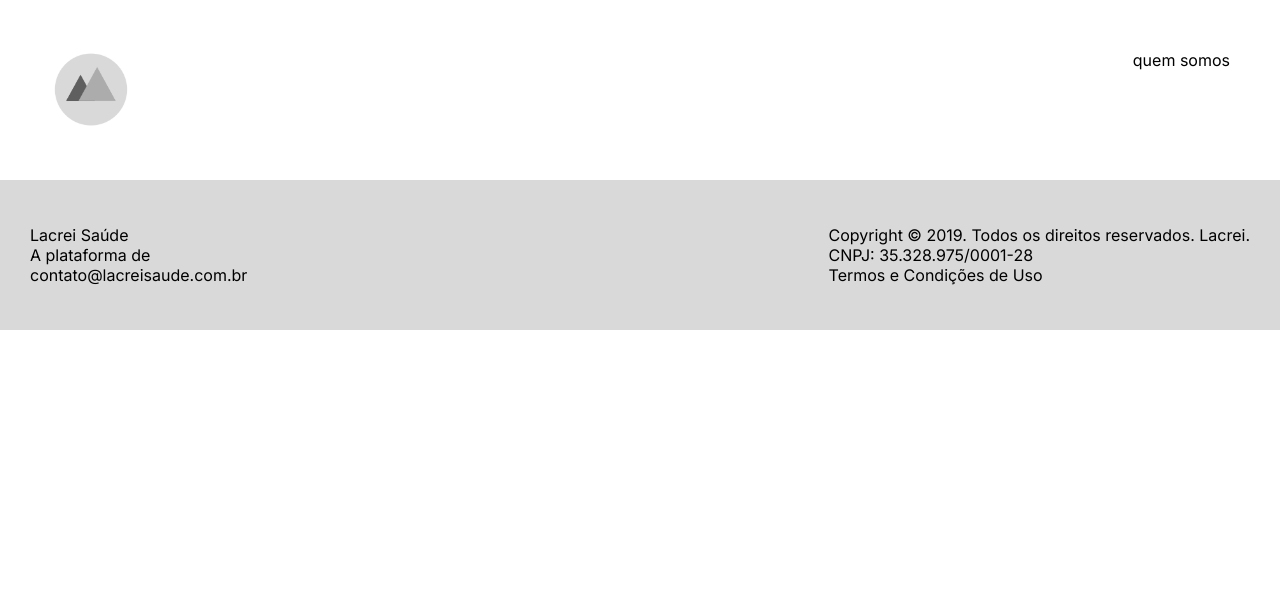
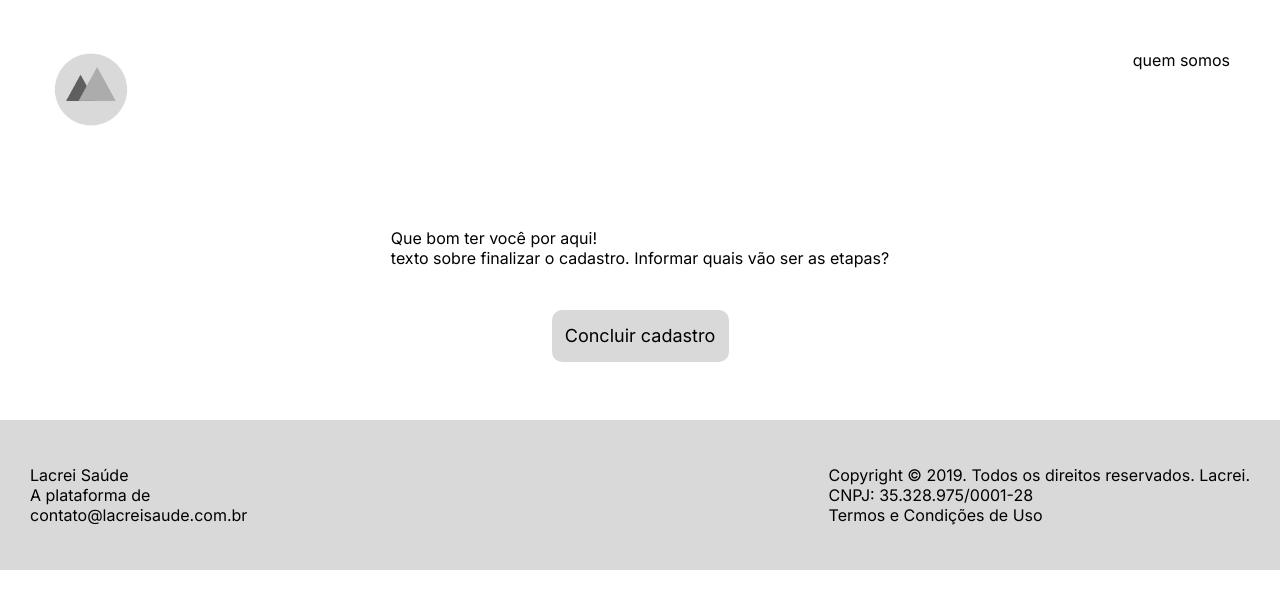
Before and after one commit to michaelmartinlee/front-lacrei, a React (Vite) app: page /cadastro/1 in a window 1280 px wide. Shown: the top 608 px of the page. Built offline with nearby package versions, Linux system fonts and the light colour scheme.

Commit message:
Criação do componente linkFoward e da pagina cadastro1 + rota

```diff
--- a/src/Routes.tsx
+++ b/src/Routes.tsx
@@ -13,6 +13,7 @@ import { PreRegisterOther2 } from './pages/PreRegisterOther2'
 import PreRegisterSP1 from './pages/PreRegisterSP1'
 import PreRegisterSP2 from './pages/PreRegisterSP2'
 import ConditionsAndTerms from './pages/ConditionsAndTerms'
+import Register1 from './pages/Register1'
 
 export function Routes() {
   return (
@@ -41,6 +42,7 @@ export function Routes() {
           <Route path="/pre-cadastro/sp1" element={<PreRegisterSP1 />} />
           <Route path="/pre-cadastro/sp2" element={<PreRegisterSP2 />} />
           <Route path="/termos-condicoes" element={<ConditionsAndTerms />} />
+          <Route path="/cadastro/1" element={<Register1 />} />
         </RoutesReact>
       </BrowserRouter>
       <Footer />
--- /dev/null
+++ b/src/components/LinkFoward/index.tsx
@@ -0,0 +1,17 @@
+import { Link } from 'react-router-dom'
+import { Button } from '../Button'
+import { LinkStyled } from './style'
+
+interface LinkFowardProps {
+  destiny: string
+  text: string
+}
+export function LinkFoward(props: LinkFowardProps) {
+  return (
+    <LinkStyled>
+      <Link to={props.destiny}>
+        <Button text={props.text} />
+      </Link>
+    </LinkStyled>
+  )
+}
--- /dev/null
+++ b/src/components/LinkFoward/style.ts
@@ -0,0 +1,3 @@
+import styled from 'styled-components'
+
+export const LinkStyled = styled.div``
--- /dev/null
+++ b/src/pages/Register1/index.tsx
@@ -0,0 +1,14 @@
+import { LinkFoward } from '../../components/LinkFoward'
+import { MainStyled } from './style'
+export default function Register1() {
+  return (
+    <MainStyled>
+      <p>
+        Que bom ter você por aqui!<br></br>texto sobre finalizar o cadastro.
+        Informar quais vão ser as etapas?
+      </p>
+      {/* espaço para foto */}
+      <LinkFoward destiny="/" text="Concluir cadastro" />
+    </MainStyled>
+  )
+}
--- /dev/null
+++ b/src/pages/Register1/style.ts
@@ -0,0 +1,9 @@
+import styled from 'styled-components'
+
+export const MainStyled = styled.main`
+  margin: 3rem;
+  display: flex;
+  flex-direction: column;
+  gap: 2rem;
+  align-items: center;
+`
```
Also changed, not shown: src/pages/Register2/index.tsx (added).
